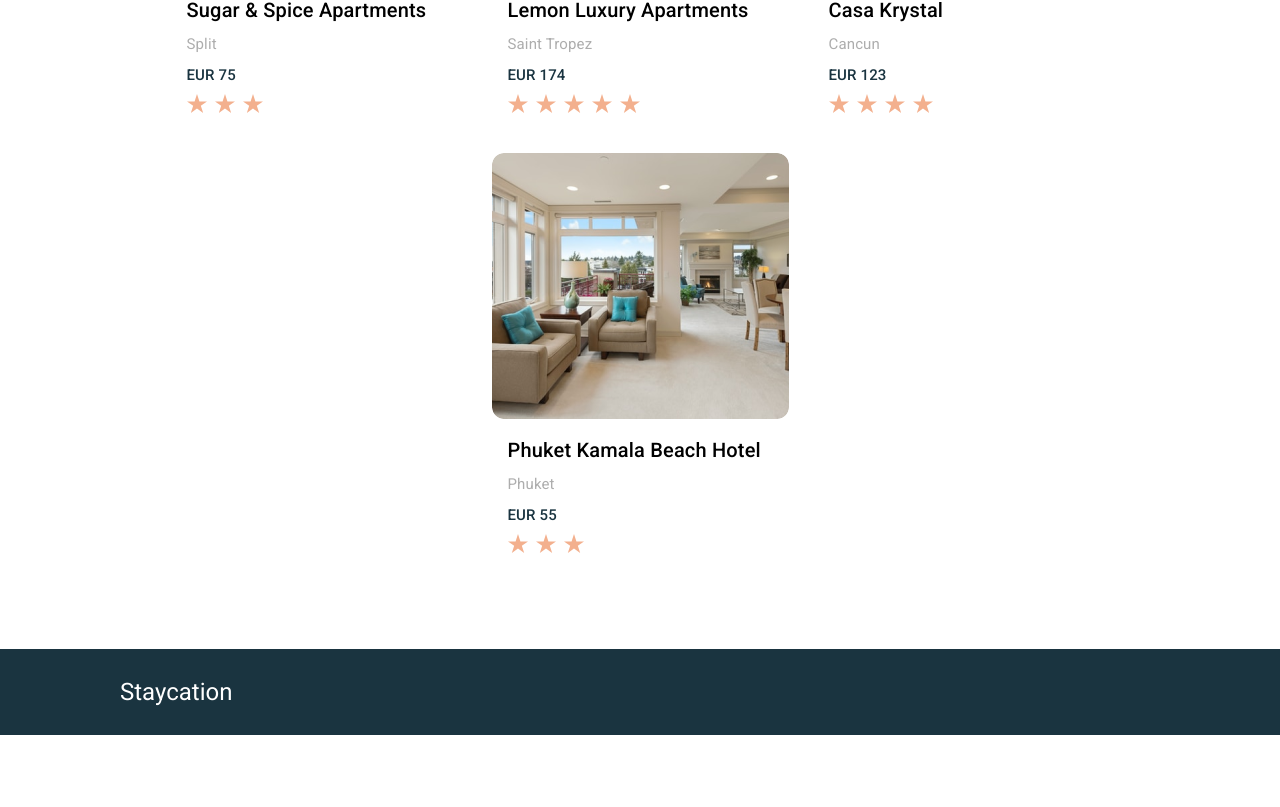
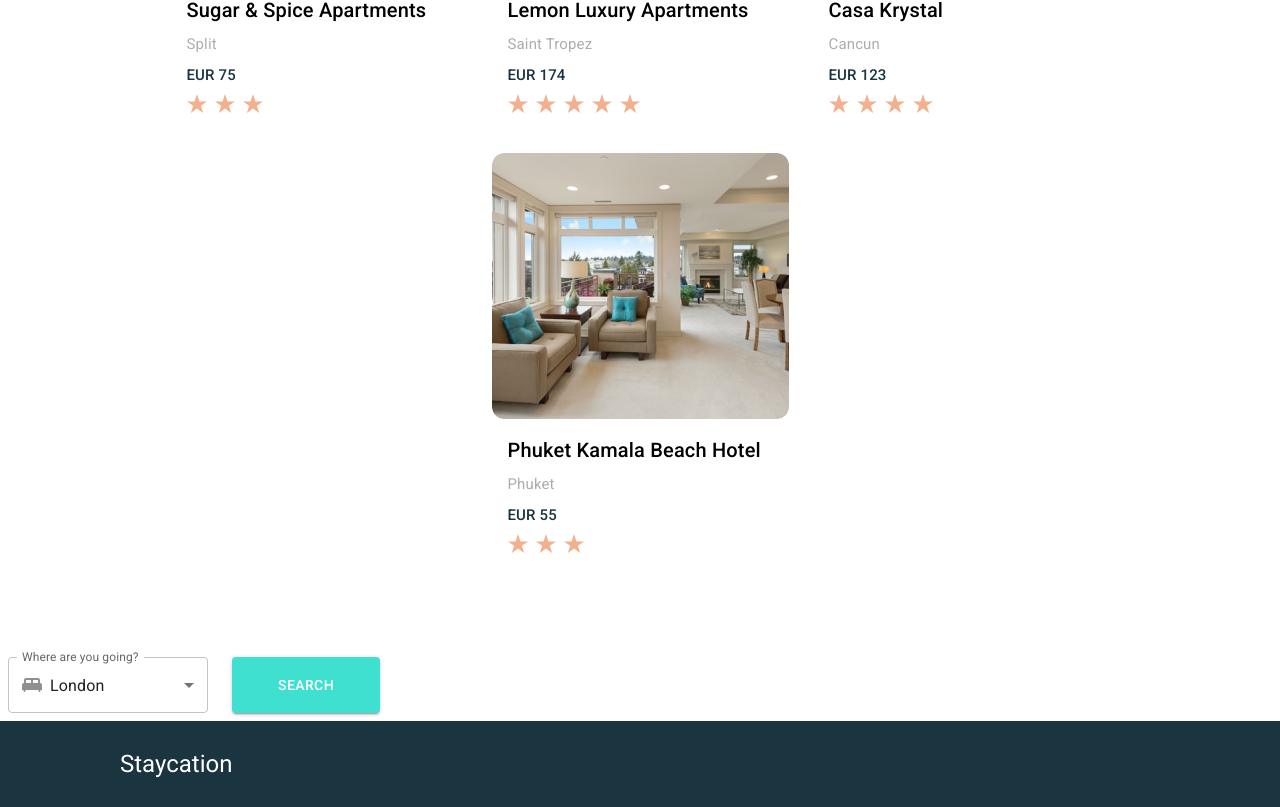
Before and after one commit to dominikpezelj/staycation-apartments-react, a React (Create React App) app: page / in a window 1280 px wide. Shown: the part 1885-2692 px from the top of the page. Before the commit the page ends 2620 px from the top, so only its background shows below. Built offline with nearby package versions, Linux system fonts and the light colour scheme.

Commit message:
Add SearchButton component Add SimpleSearch component

```diff
--- a/src/components/AccommodationSearch.tsx
+++ b/src/components/AccommodationSearch.tsx
@@ -1,10 +1,11 @@
+import { Stack } from "@mui/material";
+import { useTheme } from "@mui/material/styles";
 import { LocationInput } from "./InputFields/LocationInput";
 import { CheckInInput } from "./InputFields/CheckInInput";
 import { CheckOutInput } from "./InputFields/CheckOutInput";
 import { GuestNumberInput } from "./InputFields/GuestNumberInput";
 import { AccommodationTypeInput } from "./InputFields/AccommodationTypeInput";
-import { Stack, Button } from "@mui/material";
-import { useTheme } from "@mui/material/styles";
+import { SearchButton } from "./SearchButton";
 
 export const AccommodationSearch = () => {
   const { colors, shadow } = useTheme();
@@ -31,17 +32,7 @@ export const AccommodationSearch = () => {
       <CheckOutInput />
       <GuestNumberInput />
       <AccommodationTypeInput />
-      <Button
-        variant="contained"
-        sx={{
-          background: colors.mint,
-          color: colors.white,
-          width: "9.25rem",
-          height: "3.5rem",
-        }}
-      >
-        Search
-      </Button>
+      <SearchButton />
     </Stack>
   );
 };
--- /dev/null
+++ b/src/components/SearchButton.tsx
@@ -0,0 +1,20 @@
+import { Button } from "@mui/material";
+import { useTheme } from "@mui/material/styles";
+
+export const SearchButton = () => {
+  const { colors, shadow } = useTheme();
+
+  return (
+    <Button
+      variant="contained"
+      sx={{
+        background: colors.mint,
+        color: colors.white,
+        width: "9.25rem",
+        height: "3.5rem",
+      }}
+    >
+      Search
+    </Button>
+  );
+};
--- a/src/components/SimpleSearch.tsx
+++ b/src/components/SimpleSearch.tsx
@@ -1 +1,16 @@
-export const SimpleSearch = () => <h1>Simple Search</h1>;
+import { Stack, Grid } from "@mui/material";
+import { LocationInput } from "./InputFields/LocationInput";
+import { SearchButton } from "./SearchButton";
+export const SimpleSearch = () => {
+  return (
+    <Grid container spacing={2} columns={16}>
+      <Grid item xs={8}>
+        <Stack direction="row" spacing={2} sx={{ alignItems: "center" }}>
+          <LocationInput />
+          <SearchButton />
+        </Stack>
+      </Grid>
+      <Grid item xs={8}></Grid>
+    </Grid>
+  );
+};
--- a/src/pages/Home.tsx
+++ b/src/pages/Home.tsx
@@ -10,6 +10,7 @@ import {
 } from "../components";
 import { ArrowRight } from "../components/ArrowRight";
 import { cityCardData, accommodationCardData } from "../common/data";
+import { SimpleSearch } from "../components/SimpleSearch";
 
 export const Home = () => {
   const { colors } = useTheme();
@@ -175,6 +176,8 @@ export const Home = () => {
           />
         </Grid>
       </Grid>
+
+      <SimpleSearch />
       <Footer />
     </div>
   );
```
